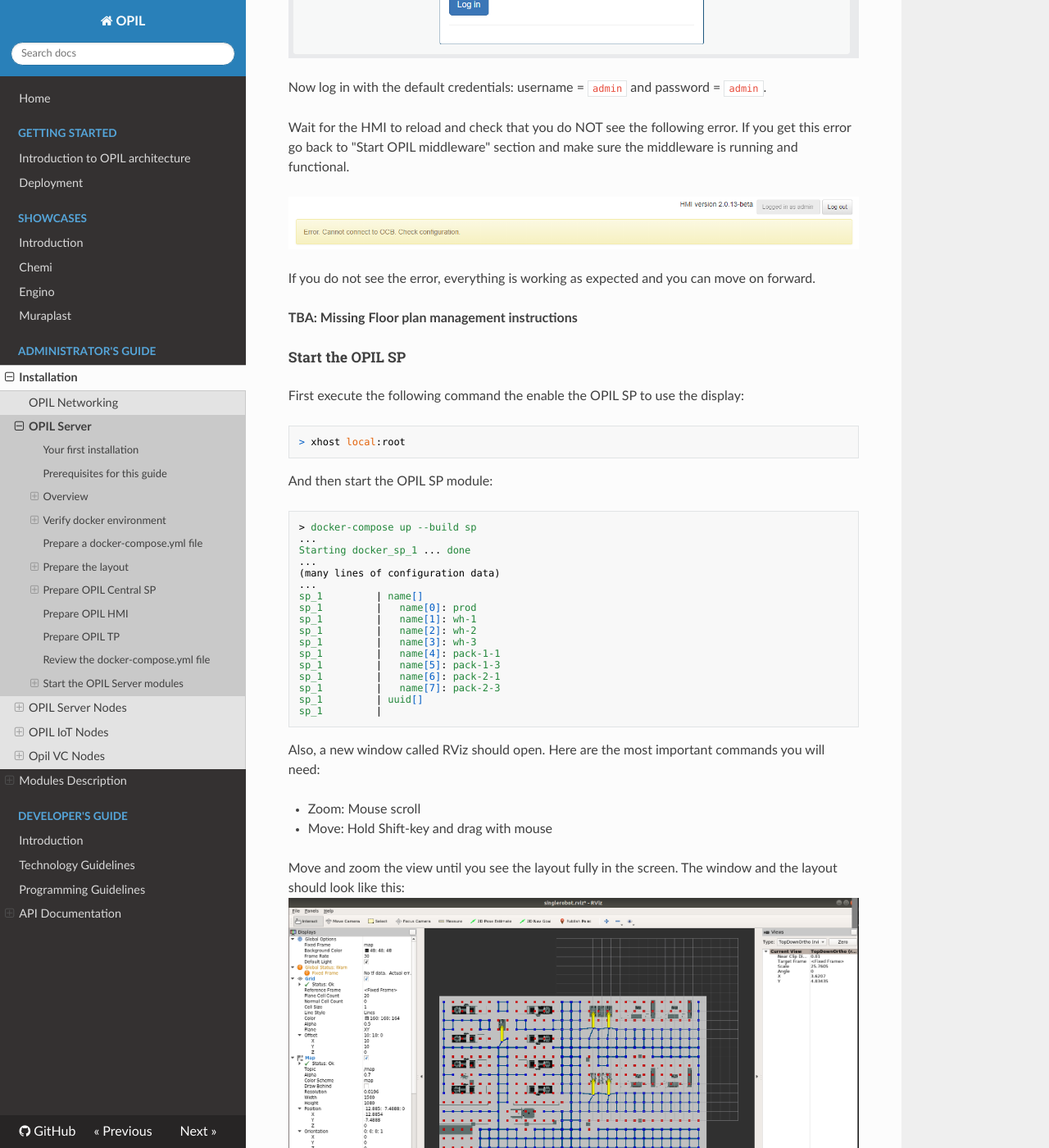
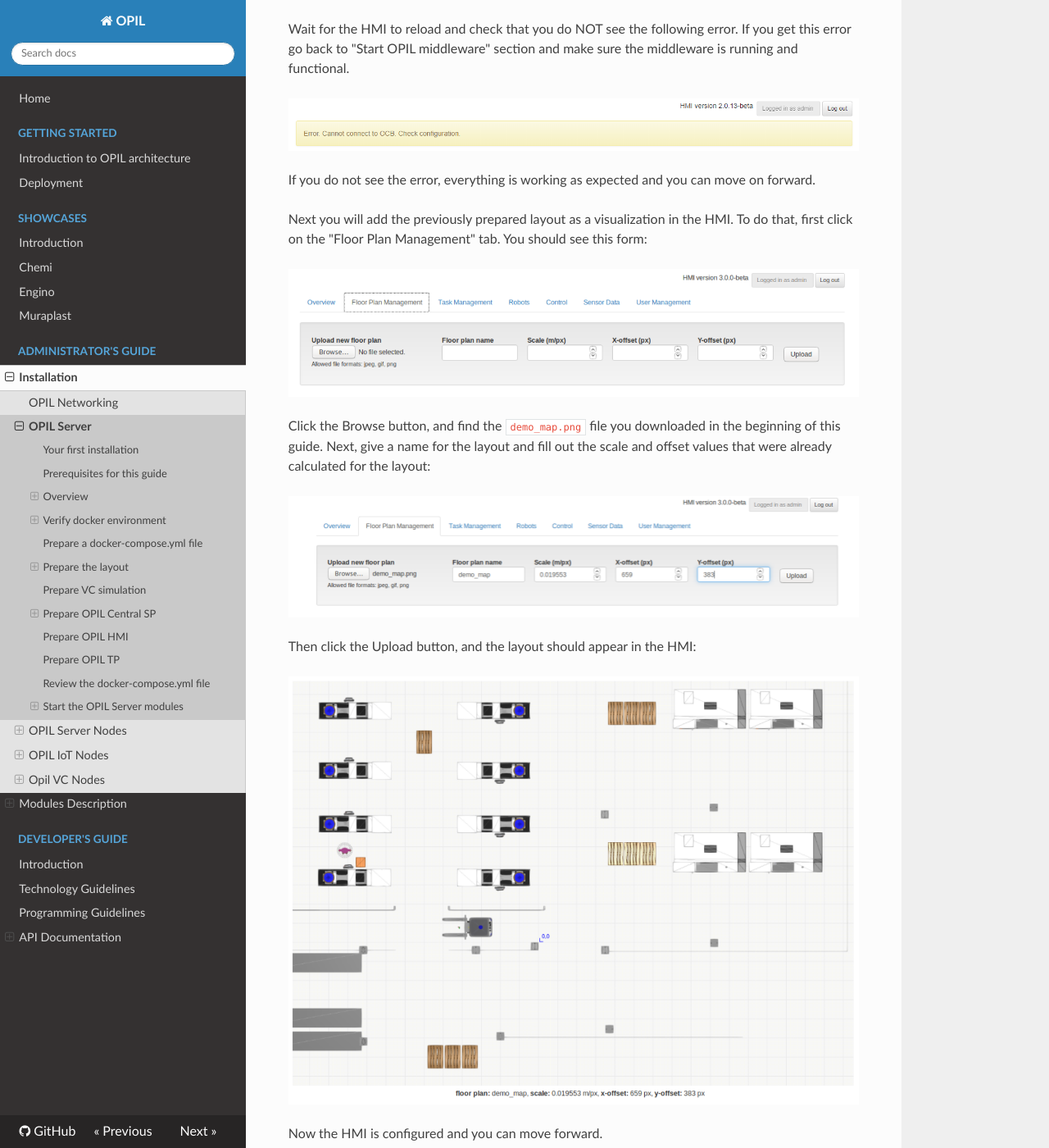
Before and after one commit to opil/documentation, an MkDocs documentation site: the page built from docs/admin/OPIL/opil_server.md, in a window 1280 px wide and 1400 px high, scrolled down 14149 px. Shown: the whole window at 82% size. Built offline with MkDocs 1.6.1, drawn with Linux system fonts in a browser that asks for light colours; nearby versions of some CDN libraries; old or Windows-style settings are respelled for this version of MkDocs; some of the changed text lies outside the part shown.

Commit message:
Add content in opil_server.md

```diff
--- a/docs/admin/OPIL/opil_server.md
+++ b/docs/admin/OPIL/opil_server.md
@@ -1,6 +1,6 @@
 # OPIL Server Installation
 
-**IMPORTANT NOTE: THIS DOCUMENT IS STILL UNDER CONSTRUCTION AND THUS IS MISSING CONTENT AND MAY HAVE ERRORS !!!**
+**IMPORTANT NOTE: THIS DOCUMENT IS STILL UNDER CONSTRUCTION**
 
 ## Your first installation
 
@@ -238,6 +234,10 @@
 
 Now you have determined the necessary information regarding the layout you are using in this guide and next you can start configuring the OPIL modules.
 
+## Prepare VC simulation
+
+( TBA )
+
 ## Prepare OPIL Central SP
 
 ### Prepare demo_map.yaml
@@ -400,7 +397,7 @@
 
 ## Prepare OPIL TP
 
-TBA ( Module still under development ? )
+TBA ( Module still under development )
 
 ## Review the docker-compose.yml file
 
@@ -563,7 +554,20 @@
 
 If you do not see the error, everything is working as expected and you can move on forward.
 
-**TBA: Missing Floor plan management instructions**
+Next you will add the previously prepared layout as a visualization in the HMI. To do that, first click on the "Floor Plan Management" tab. You should see this form:
+
+![hmi_floor_plan_upload.png](./img/hmi_floor_plan_upload.png)
+
+Click the Browse button, and find the `demo_map.png` file you downloaded in the beginning of this guide. Next, give a name for the layout and fill out the scale and offset values that were already calculated for the layout:
+
+![hmi_floor_plan_scale.png](./img/hmi_floor_plan_scale.png)
+
+Then click the Upload button, and the layout should appear in the HMI:
+
+![hmi_layout.png](./img/hmi_layout.png)
+
+Now the HMI is configured and you can move forward.
+
 
 ### Start the OPIL SP
 
```
Also changed, not shown: other parts of docs/admin/OPIL/opil_server.md (+8 -22 lines), docs/admin/OPIL/img/hmi_floor_plan_scale.PNG (added), docs/admin/OPIL/img/hmi_floor_plan_upload.PNG (added), docs/admin/OPIL/img/hmi_layout.PNG (added).
